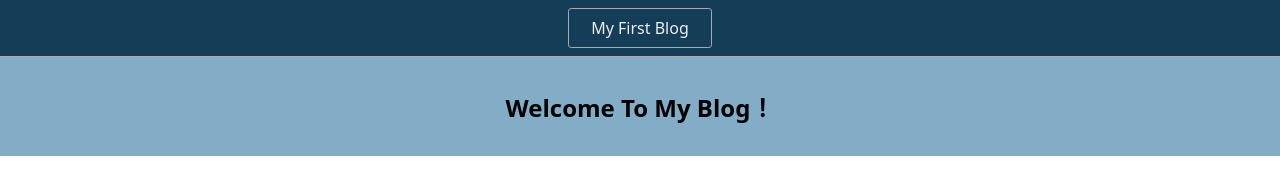
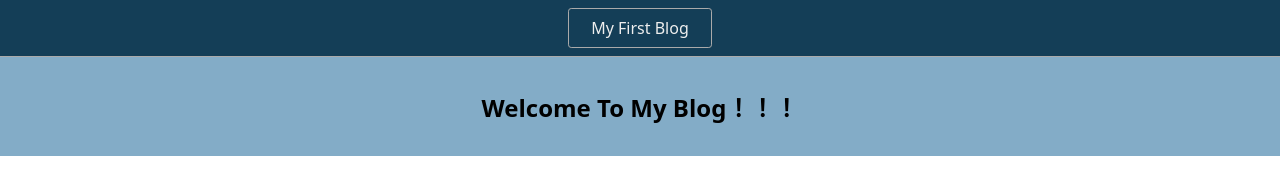
Before and after one commit to zhni05/web-platform-p9cxrq, a plain HTML site: page index.html in a window 1280 px wide. Drawn offline with Linux system fonts and the light colour scheme.

Commit message:
zhni05-patch-1

```diff
--- a/index.html
+++ b/index.html
@@ -13,7 +13,7 @@
       <a href="/" aria-current="page" id="page1">My First Blog</a>
     </nav>
     <main>
-      <h1>Welcome To My Blog！</h1>
+      <h1>Welcome To My Blog！！！</h1>
       <p id="p1">
       </p>
     </main>
```
Also changed, not shown: image01.jpg (deleted), image02.jpg (deleted).
